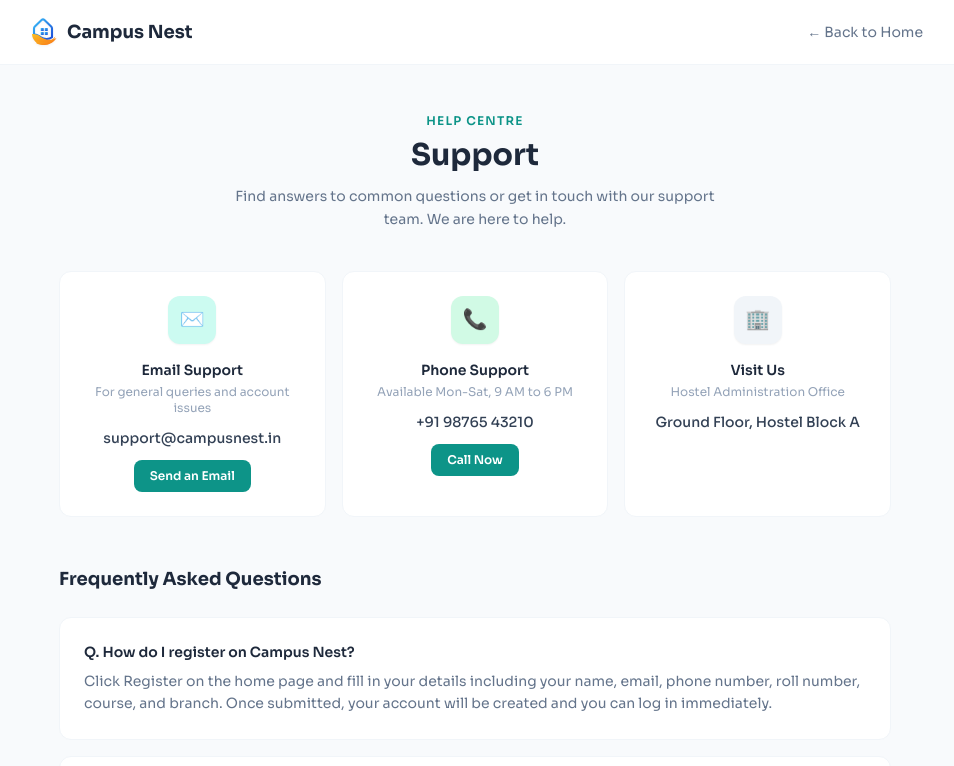
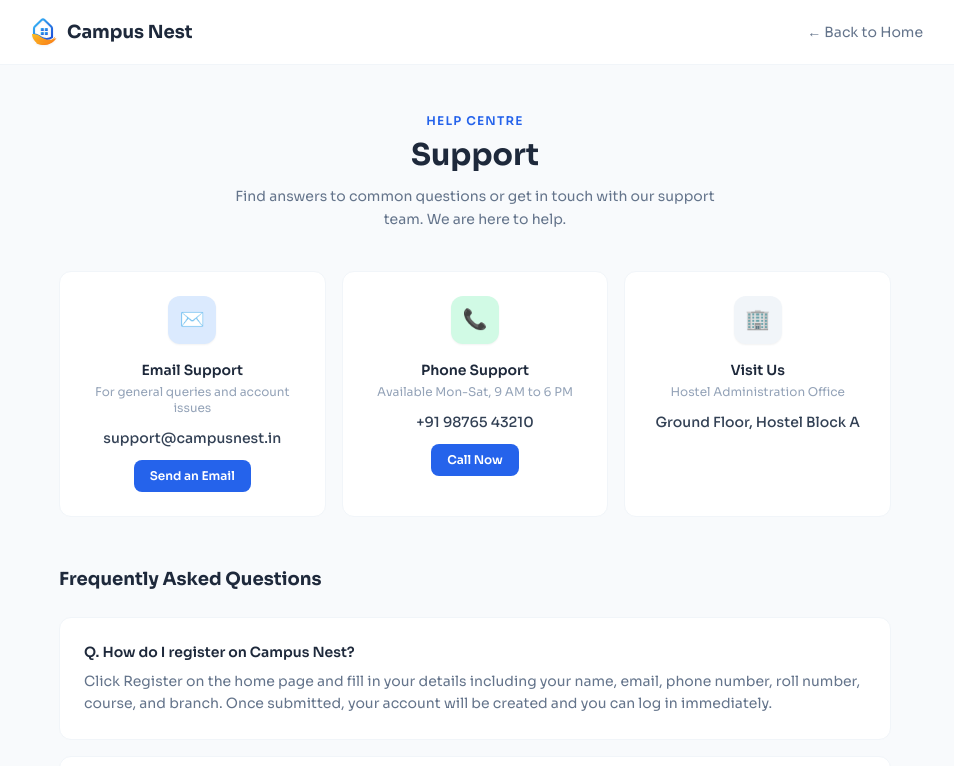
Before and after one commit to Vyvanth/Full-Stack-Development-mini-project-sem6, a React (Vite) app in the folder hostel-management/client/: page /support in a window 1280 px wide. Shown: the top 766 px of the page, without its empty margins (165-1119 px from the left). Built offline with nearby package versions, Linux system fonts and the light colour scheme.

Commit message:
app theme

```diff
--- a/hostel-management/client/src/components/UiIcon.jsx
+++ b/hostel-management/client/src/components/UiIcon.jsx
@@ -1,11 +1,11 @@
 const TONES = {
   slate: 'bg-slate-100 text-slate-700',
-  blue: 'bg-teal-100 text-teal-700',
+  blue: 'bg-blue-100 text-blue-700',
   green: 'bg-emerald-100 text-emerald-700',
   amber: 'bg-amber-100 text-amber-700',
   red: 'bg-rose-100 text-rose-700',
-  violet: 'bg-cyan-100 text-cyan-700',
-  indigo: 'bg-teal-50 text-teal-700',
+  violet: 'bg-indigo-100 text-indigo-700',
+  indigo: 'bg-blue-50 text-blue-700',
 };
 
 export default function UiIcon({ label, tone = 'slate', size = 'md', dark = false }) {
--- a/hostel-management/client/src/index.css
+++ b/hostel-management/client/src/index.css
@@ -40,7 +40,7 @@
     @apply bg-red-100 text-red-800 text-xs font-medium px-2 py-0.5 rounded-full;
   }
   .badge-resolved {
-    @apply bg-teal-100 text-teal-800 text-xs font-medium px-2 py-0.5 rounded-full;
+    @apply bg-blue-100 text-blue-800 text-xs font-medium px-2 py-0.5 rounded-full;
   }
 }
 
--- a/hostel-management/client/src/layouts/AdminLayout.jsx
+++ b/hostel-management/client/src/layouts/AdminLayout.jsx
@@ -119,7 +119,7 @@ export default function AdminLayout() {
               <BrandMark compact dark />
               <div>
                 <h1 className="text-lg font-bold tracking-tight text-white">Campus Nest</h1>
-                <p className="mt-1 text-[11px] uppercase tracking-[0.22em] text-teal-300">Operations Console</p>
+                <p className="mt-1 text-[11px] uppercase tracking-[0.22em] text-blue-300">Operations Console</p>
               </div>
             </div>
             <div className="mt-5 rounded-2xl border border-slate-700/80 bg-white/5 px-4 py-3 backdrop-blur-sm">
@@ -142,7 +142,7 @@ export default function AdminLayout() {
                 className={({ isActive }) =>
                   `nav-link flex items-center gap-3 rounded-2xl border px-3 py-3.5 text-sm transition-all ${
                     isActive
-                      ? 'border-teal-400/20 bg-[linear-gradient(135deg,rgba(15,118,110,0.95),rgba(17,94,89,0.95))] text-white shadow-[0_14px_28px_rgba(15,118,110,0.24)]'
+                      ? 'border-blue-400/20 bg-[linear-gradient(135deg,rgba(37,99,235,0.95),rgba(29,78,216,0.95))] text-white shadow-[0_14px_28px_rgba(37,99,235,0.24)]'
                       : 'border-transparent text-slate-300 hover:border-slate-700/80 hover:bg-slate-800/45 hover:text-white'
                   }`
                 }
@@ -160,7 +160,7 @@ export default function AdminLayout() {
           <div className="border-t border-slate-800 bg-[linear-gradient(180deg,rgba(15,23,42,0.16),rgba(15,23,42,0.36))] px-4 py-5">
             <div className="rounded-2xl border border-slate-700/80 bg-white/5 px-4 py-4">
               <div className="mb-4 flex items-center gap-3">
-                <div className="flex h-10 w-10 items-center justify-center rounded-2xl bg-[linear-gradient(135deg,#0f766e,#2dd4bf)] text-sm font-bold text-white shadow-inner">
+                <div className="flex h-10 w-10 items-center justify-center rounded-2xl bg-[linear-gradient(135deg,#2563eb,#60a5fa)] text-sm font-bold text-white shadow-inner">
                   {adminName[0] || 'A'}
                 </div>
                 <div className="min-w-0">
--- a/hostel-management/client/src/layouts/StudentLayout.jsx
+++ b/hostel-management/client/src/layouts/StudentLayout.jsx
@@ -126,7 +126,7 @@ export default function StudentLayout() {
             <BrandMark compact />
             <div>
               <h1 className="text-lg font-bold text-primary-700 tracking-tight">Campus Nest</h1>
-              <p className="text-[11px] uppercase tracking-[0.22em] text-teal-600 mt-0.5">Student Portal</p>
+              <p className="text-[11px] uppercase tracking-[0.22em] text-blue-600 mt-0.5">Student Portal</p>
             </div>
           </div>
           <div className="mt-5 rounded-2xl border border-slate-200 bg-white px-4 py-3 shadow-sm">
--- a/hostel-management/client/src/pages/admin/Dashboard.jsx
+++ b/hostel-management/client/src/pages/admin/Dashboard.jsx
@@ -8,10 +8,10 @@ import feeIcon from '../../assets/icons/fee.png';
 import complaintIcon from '../../assets/icons/complaint.png';
 
 const statColorClasses = {
-  blue: 'text-teal-600',
+  blue: 'text-blue-600',
   slate: 'text-slate-800',
   amber: 'text-amber-600',
-  violet: 'text-cyan-600',
+  violet: 'text-indigo-600',
   green: 'text-emerald-600',
 };
 
@@ -73,7 +73,7 @@ export default function AdminDashboard() {
       <section className="rounded-[32px] border border-slate-200 bg-white px-7 py-7 shadow-[0_18px_40px_rgba(15,23,42,0.06)]">
         <div className="flex flex-col gap-6 xl:flex-row xl:items-end xl:justify-between">
           <div>
-            <p className="text-[11px] font-semibold uppercase tracking-[0.22em] text-teal-700">Administration</p>
+            <p className="text-[11px] font-semibold uppercase tracking-[0.22em] text-blue-700">Administration</p>
             <h1 className="mt-3 text-3xl font-bold tracking-tight text-slate-900">Operations Dashboard</h1>
             <p className="mt-2 max-w-2xl text-sm text-slate-500">
               Monitor room availability, student support activity, finance, and pending approvals from one central workspace.
@@ -109,7 +109,7 @@ export default function AdminDashboard() {
               <h2 className="text-lg font-semibold text-slate-900">Room Status Breakdown</h2>
               <p className="mt-1 text-sm text-slate-500">Live overview of room allocation status across the hostel.</p>
             </div>
-            <Link to="/admin/rooms" className="text-sm font-medium text-teal-700 hover:text-teal-800">
+            <Link to="/admin/rooms" className="text-sm font-medium text-blue-700 hover:text-blue-800">
               Open rooms
             </Link>
           </div>
--- a/hostel-management/client/src/pages/admin/ManageFoodMenu.jsx
+++ b/hostel-management/client/src/pages/admin/ManageFoodMenu.jsx
@@ -161,7 +161,7 @@ export default function ManageFoodMenu() {
                   {menu.isVeg && <span className="mt-1 inline-flex bg-green-100 text-green-700 text-xs px-2 py-0.5 rounded-full">{vegBadge} Veg</span>}
                 </div>
                 <div className="flex items-center gap-4">
-                  <button type="button" className="text-sm font-medium text-teal-600 hover:text-teal-700" onClick={() => handleEdit(menu)}>Edit</button>
+                  <button type="button" className="text-sm font-medium text-blue-600 hover:text-blue-700" onClick={() => handleEdit(menu)}>Edit</button>
                   <button type="button" className="text-sm font-medium text-rose-600 hover:text-rose-700" onClick={() => handleDelete(menu.id)}>Delete</button>
                 </div>
               </div>
--- a/hostel-management/client/src/pages/admin/PaymentManagement.jsx
+++ b/hostel-management/client/src/pages/admin/PaymentManagement.jsx
@@ -362,7 +362,7 @@ export default function PaymentManagement() {
                       <td className="px-4 py-3">
                         <div className="flex gap-2">
                           <button onClick={() => startEdit(f)}
-                            className="text-xs bg-teal-100 text-teal-700 hover:bg-teal-200 font-medium px-3 py-1 rounded-lg transition-colors">
+                            className="text-xs bg-blue-100 text-blue-700 hover:bg-blue-200 font-medium px-3 py-1 rounded-lg transition-colors">
                             Edit
                           </button>
                           <button onClick={() => openConfirm({
--- a/hostel-management/client/src/pages/admin/RoomManagement.jsx
+++ b/hostel-management/client/src/pages/admin/RoomManagement.jsx
@@ -140,7 +140,7 @@ export default function RoomManagement() {
               const colorClass = color === 'green'
                 ? 'text-green-600'
                 : color === 'teal'
-                  ? 'text-teal-600'
+                  ? 'text-blue-600'
                   : color === 'red'
                     ? 'text-red-600'
                     : 'text-yellow-600';
--- a/hostel-management/client/src/pages/public/Landing.jsx
+++ b/hostel-management/client/src/pages/public/Landing.jsx
@@ -26,7 +26,7 @@ export default function Landing() {
   return (
     <div className="min-h-screen bg-slate-100 text-slate-900">
       <section className="relative overflow-hidden bg-[linear-gradient(180deg,#18212d_0%,#1f2a37_100%)] text-white">
-        <div className="pointer-events-none absolute inset-0 bg-[radial-gradient(circle_at_top_left,rgba(45,212,191,0.14),transparent_28%),radial-gradient(circle_at_top_right,rgba(148,163,184,0.12),transparent_24%)]" />
+        <div className="pointer-events-none absolute inset-0 bg-[radial-gradient(circle_at_top_left,rgba(59,130,246,0.14),transparent_28%),radial-gradient(circle_at_top_right,rgba(148,163,184,0.12),transparent_24%)]" />
 
         <nav className="relative mx-auto flex max-w-5xl items-center justify-between px-6 py-6 lg:px-8">
           <div className="flex items-center gap-3">
--- a/hostel-management/client/tailwind.config.js
+++ b/hostel-management/client/tailwind.config.js
@@ -5,12 +5,12 @@ export default {
     extend: {
       colors: {
         primary: {
-          50: '#ecfeff',
-          100: '#cffafe',
-          500: '#14b8a6',
-          600: '#0d9488',
-          700: '#0f766e',
-          900: '#134e4a',
+          50: '#eff6ff',
+          100: '#dbeafe',
+          500: '#3b82f6',
+          600: '#2563eb',
+          700: '#1d4ed8',
+          900: '#1e3a8a',
         },
         accent: '#2f3e46',
       },
```
